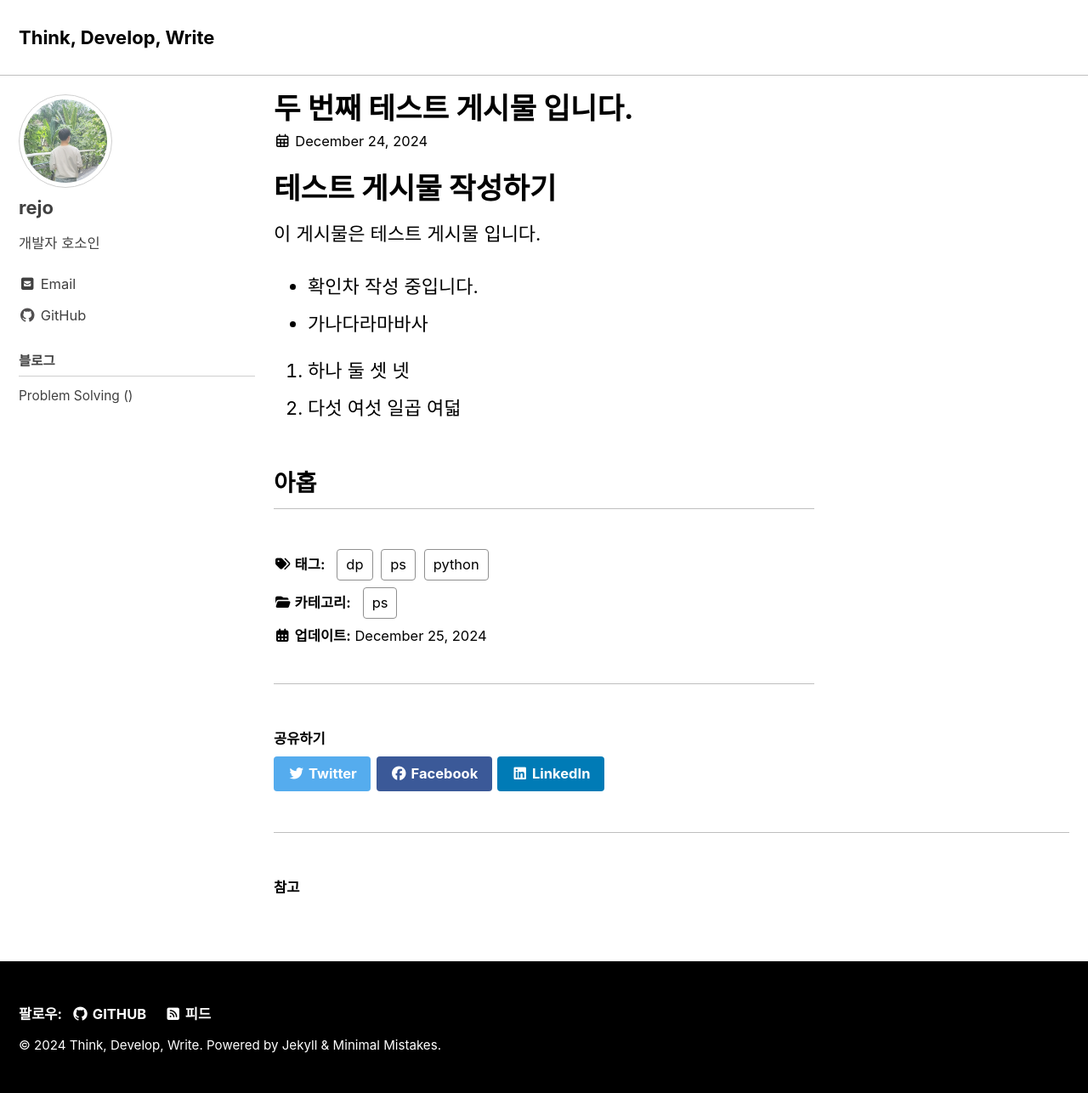
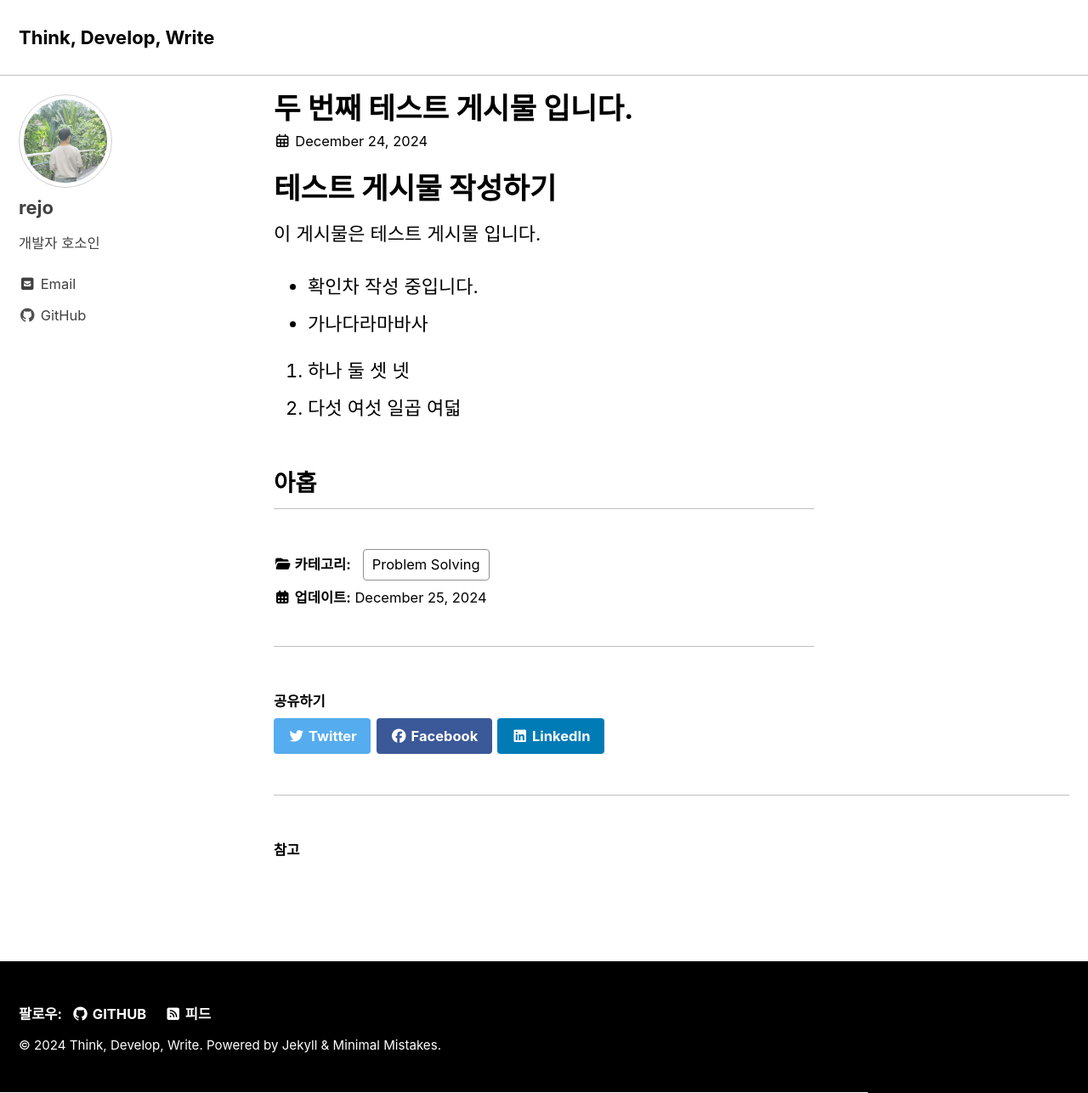
Before and after one commit to r3j0/r3j0.github.io, a Jekyll site: the page built from _posts/2024-12-24-test-post.md, in a window 1280 px wide and 1286 px high. Shown: the whole window at 85% size. Built offline with Jekyll 4.4.1, drawn with Linux system fonts in a browser that asks for light colours; cached includes are drawn as plain includes; some web fonts are replaced.

```diff
--- a/_config.yml
+++ b/_config.yml
@@ -286,9 +286,9 @@ whitelist:
 category_archive:
   type: liquid
   path: /categories/
-tag_archive:
-  type: liquid
-  path: /tags/
+#tag_archive:
+#  type: liquid
+#  path: /tags/
 # https://github.com/jekyll/jekyll-archives
 # jekyll-archives:
 #   enabled:
--- a/_data/navigation.yml
+++ b/_data/navigation.yml
@@ -11,8 +11,8 @@ main:
   # - title: "Sitemap"
   #   url: /sitemap/
 
-sidebar-category:
-  - title: "블로그"
+categories:
+  - title: "Blog"
     children:
       - title: "Problem Solving"
-        url: "/categories/ps"
+        url: "/categories/problem-solving"
--- a/_posts/2024-12-24-test-post.md
+++ b/_posts/2024-12-24-test-post.md
@@ -1,11 +1,11 @@
 ---
 title: "두 번째 테스트 게시물 입니다."
 categories:
-  - ps
+  - Problem Solving
 tags:
-  - [ps, python, dp]
-
-permalink: /ps/test-post/
+  - Problem Solving
+  - Python
+  - DP
 
 date: 2024-12-24
 last_modified_at: 2024-12-25
```
Also changed, not shown: _pages/categories/category-ps.md (renamed from _posts/categories/category-ps.md, +2 -4 lines).
